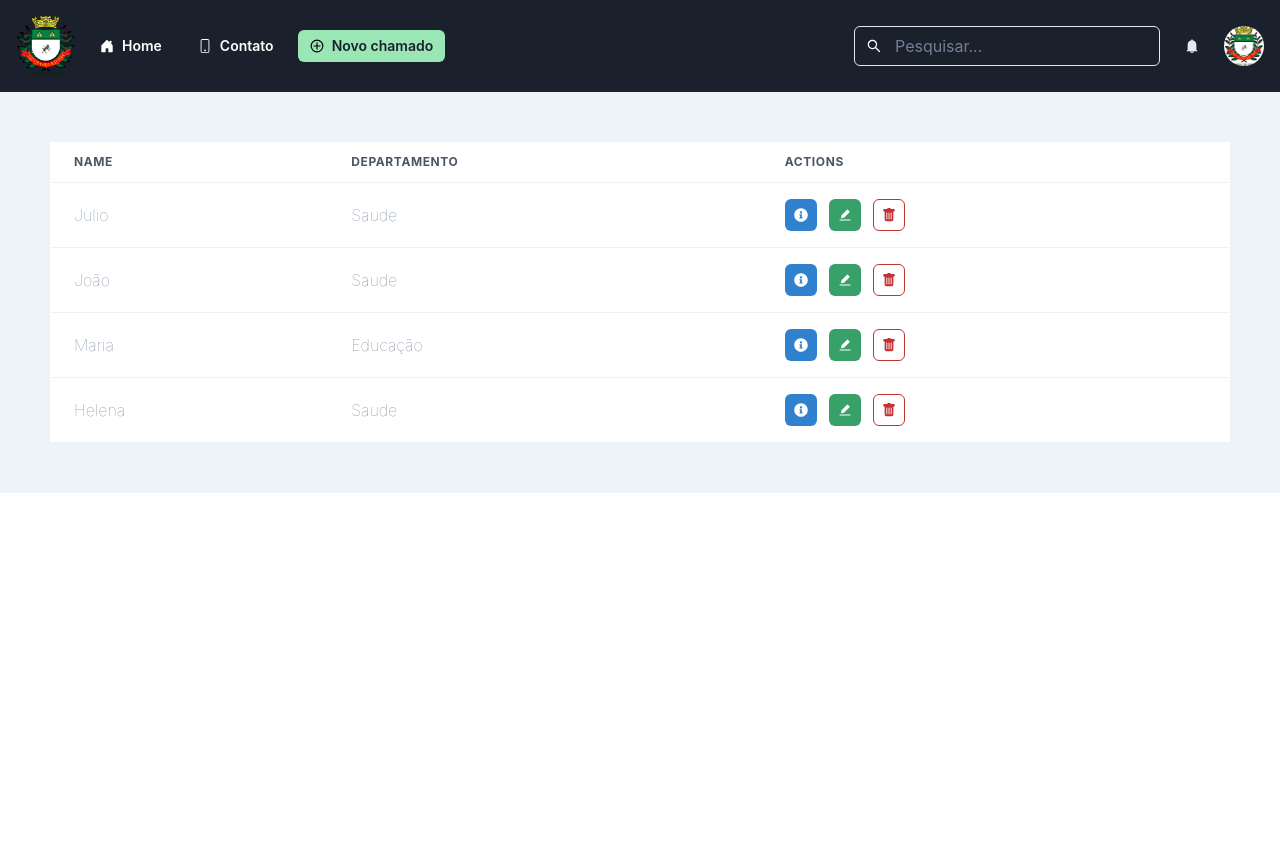
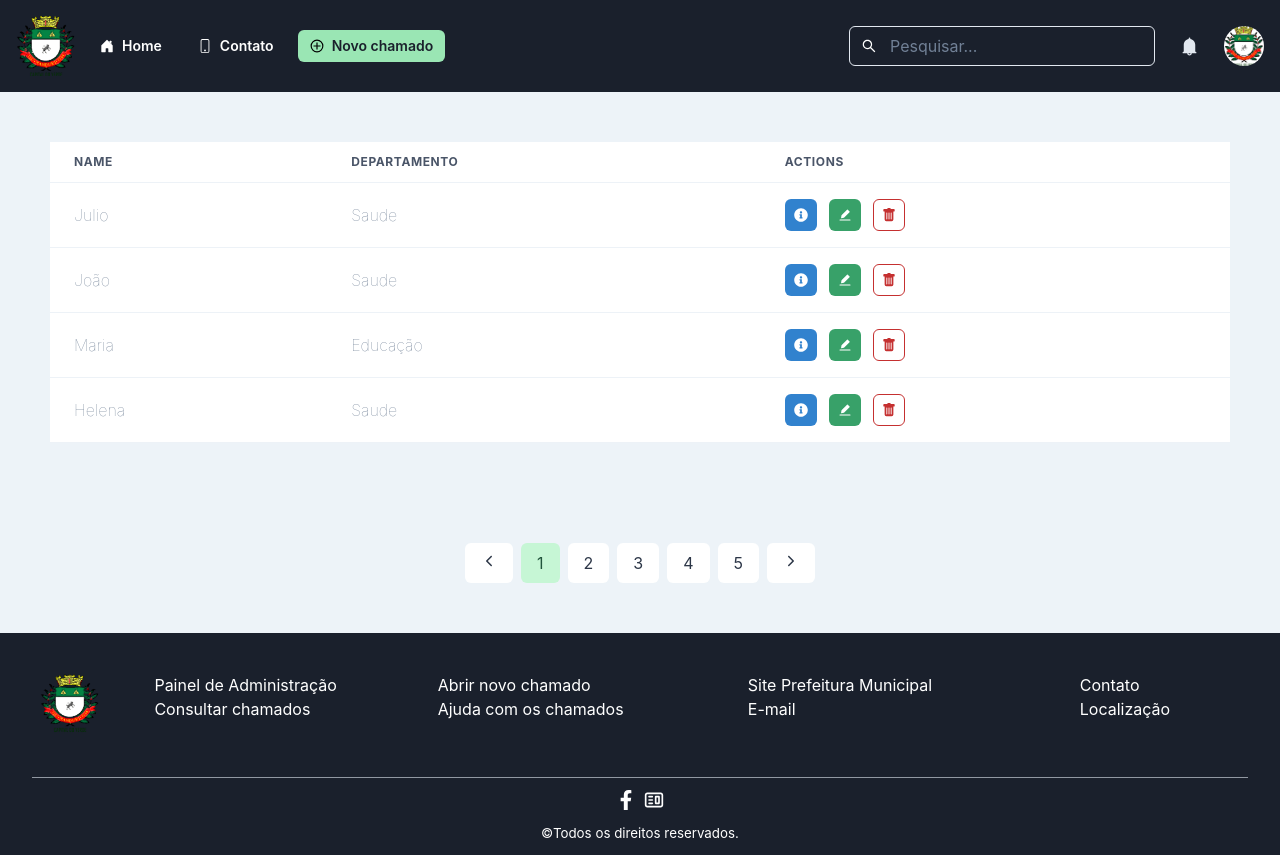
Before and after one commit to MatheusMarcelo01/ITServiceDesk, a React (Create React App) app: page /dashboard in a window 1280 px wide. Before the commit the page ends 800 px from the top, so only its background shows below. Built offline with nearby package versions, Linux system fonts and the light colour scheme.

Commit message:
add pagination

```diff
--- a/src/Components/Chamado/NavbarChamado.js
+++ b/src/Components/Chamado/NavbarChamado.js
@@ -85,14 +85,15 @@ const Choc = () => {
               display="flex"
               alignItems="center"
             >
-              <chakra.img src={Logo} alt="Logo" boxSize="60px" objectFit="cover"/>
+              <chakra.img src={Logo} alt="Logo" boxSize="60px" objectFit="cover"_hover={{ transform: 'scale(1.05)',transition: 'transform 0.3s ease'}}/>
 
               <VisuallyHidden>Choc</VisuallyHidden>
             </chakra.a>
 
             <HStack spacing={3} display={{ base: "none", md: "inline-flex" }}>
                 <Button variant="ghost" leftIcon={<BsFillHouseDoorFill/>}
-                size="sm" color="white" _hover={{ bg: 'green.700' }}
+                size="sm" color="white" _hover={{ bg: 'green.700', transform: 'scale(1.05)',
+                transition: 'transform 0.3s ease' }}
                 onClick={() => {
                   window.location.href = './Login';
                 }}
@@ -101,7 +102,8 @@ const Choc = () => {
 
               <Button
                 variant="ghost" leftIcon={<BsPhone/>}size="sm" color='white'
-                _hover={{ bg: 'green.700' }}
+                _hover={{ bg: 'green.700',transform: 'scale(1.05)',
+                transition: 'transform 0.3s ease' }}
                 onClick={() => {
                   window.location.href = 'https://www.manduri.sp.gov.br/fale-conosco/' ;
                 }}
@@ -129,12 +131,15 @@ const Choc = () => {
               color="gray.200"
               _dark={{ color: "inherit" }}
               rounded="sm"
-              _hover={{ color: "green.600", _dark: { color: "gray.600" } }}
+
+              _hover={{ color: "green.600", transform: "translateY(-2px) scale(1.05)",
+              _dark: { color: "gray.600" } }
+            }
+
             >
-              <AiFillBell />
+              <AiFillBell style={{ fontSize: "21px" }} />
               <VisuallyHidden>Notifications</VisuallyHidden>
             </chakra.a>
-
             <Avatar
               size="sm"
               name="Prefeitura"
--- a/src/Components/Dashboard/Dashboard.js
+++ b/src/Components/Dashboard/Dashboard.js
@@ -1,11 +1,17 @@
 import Navbar from './Navbardash';
 import List from './List'
+import Pagination from './Pagination'
+
+import Footer from '../Home/Footer'
 
 function Dashboard() {
     return (
       <div>
         <Navbar />
         <List />
+        <Pagination/>
+
+        <Footer/>
       </div>
     );
   }
--- a/src/Components/Dashboard/Navbardash.js
+++ b/src/Components/Dashboard/Navbardash.js
@@ -86,14 +86,14 @@ const Choc = () => {
               display="flex"
               alignItems="center"
             >
-              <chakra.img src={Logo} alt="Logo" boxSize="60px" objectFit="cover"/>
+              <chakra.img src={Logo} alt="Logo" boxSize="60px" objectFit="cover" _hover={{ transform: 'scale(1.05)',transition: 'transform 0.3s ease'}}/>
 
               <VisuallyHidden>Choc</VisuallyHidden>
             </chakra.a>
 
             <HStack spacing={3} display={{ base: "none", md: "inline-flex" }}>
                 <Button variant="ghost" leftIcon={<BsFillHouseDoorFill/>}
-                size="sm" color="white" _hover={{ bg: 'green.700' }}
+                size="sm" color="white" _hover={{ bg: 'green.700' ,transform: 'scale(1.05)' }}
                 onClick={() => {
                   window.location.href = '/';
                 }}
@@ -102,7 +102,7 @@ const Choc = () => {
 
               <Button
                 variant="ghost" leftIcon={<BsPhone/>}size="sm" color='white'
-                _hover={{ bg: 'green.700' }}
+                _hover={{ bg: 'green.700' ,transform: 'scale(1.05)'}}
                 onClick={() => {
                   window.location.href = 'https://www.manduri.sp.gov.br/fale-conosco/';
                 }}
@@ -114,7 +114,7 @@ const Choc = () => {
                 variant="solid"
                 colorScheme="brand"
                 leftIcon={<GrAddCircle />}
-                size="sm" color='gray.800' bg= 'green.200' _hover={{ bg: 'green.600' }}
+                size="sm" color='gray.800' bg= 'green.200' _hover={{ bg: 'green.600',transform: 'scale(1.05)' }}
                 onClick={() => {
                   window.location.href = './Chamado';
                 }}
@@ -142,9 +142,13 @@ const Choc = () => {
               color="gray.200"
               _dark={{ color: "inherit" }}
               rounded="sm"
-              _hover={{ color: "green.600", _dark: { color: "gray.600" } }}
+
+              _hover={{ color: "green.600", transform: "translateY(-2px) scale(1.05)",
+              _dark: { color: "gray.600" } }
+            }
+
             >
-              <AiFillBell />
+              <AiFillBell style={{ fontSize: "21px" }} />
               <VisuallyHidden>Notifications</VisuallyHidden>
             </chakra.a>
 
--- /dev/null
+++ b/src/Components/Dashboard/Pagination.js
@@ -0,0 +1,67 @@
+import React from "react";
+import { chakra, Flex, Icon } from "@chakra-ui/react";
+
+import { IoIosArrowBack, IoIosArrowForward } from "react-icons/io";
+
+const Choc = () => {
+  const PagButton = (props) => {
+    const activeStyle = {
+      bg: "green.100",
+      _dark: { bg: "black.300" },
+      color: "green.800",
+    };
+    return (
+      <chakra.button
+        mx={1}
+        px={4}
+        py={2}
+        rounded="md"
+        bg="white"
+        _dark={{ bg: "gray.800" }}
+        color="gray.700"
+        opacity={props.disabled && 0.6}
+        _hover={!props.disabled && activeStyle}
+        cursor={props.disabled && "not-allowed"}
+        {...(props.active && activeStyle)}
+      >
+        {props.children}
+      </chakra.button>
+    );
+  };
+  return (
+    <Flex
+      bg="#edf3f8"
+      _dark={{ bg: "#3e3e3e" }}
+      p={50}
+      w="full"
+      alignItems="center"
+      justifyContent="center"
+    >
+      <Flex>
+        <PagButton>
+          <Icon
+            as={IoIosArrowBack}
+            color="gray.700"
+            _dark={{ color: "gray.200" }}
+            boxSize={4}
+          />
+        </PagButton>
+        <PagButton active>1</PagButton>
+        <PagButton >2</PagButton>
+        <PagButton>3</PagButton>
+        <PagButton>4</PagButton>
+        <PagButton>5</PagButton>
+        <PagButton>
+          <Icon
+            as={IoIosArrowForward}
+            color="gray.700"
+            _dark={{ color: "gray.200" }}
+            boxSize={4}
+          />
+        </PagButton>
+      </Flex>
+    </Flex>
+  );
+};
+
+export default Choc;
--- a/src/Components/Home/Footer.js
+++ b/src/Components/Home/Footer.js
@@ -16,7 +16,6 @@ import { FaFacebookF } from "react-icons/fa";
 import { CgWebsite } from "react-icons/cg";
 import Logo from "../../Images/logo.png";
 
-
 const CompanyFooter = () => {
   return (
     <Box bg="gray.800" _dark={{ bg: "gray.600" }}>
@@ -32,10 +31,14 @@ const CompanyFooter = () => {
             src= {Logo}
             alt="Logo"
             rounded="lg"
+            _hover={{ transform: 'scale(1.05)',transition: 'transform 0.3s ease'}}
             width={{ base: "60px", lg: "60px" }}
             height={{ base: "60px", lg: "60px" }}
             my={{ base: 2, lg: 0 }}
+
+
           />
+
         </Flex>
         <HStack
           alignItems="start"
@@ -47,15 +50,15 @@ const CompanyFooter = () => {
           textAlign={{ base: "center", md: "left" }}
         >
           <Flex justify="start" direction="column">
-          <Link href="../Login" isExternal _hover={{ color: "green.600", _dark: { color: "gray.600" } }}>Painel de Administração</Link>
-          <Link href="../Login" isExternal _hover={{ color: "green.600", _dark: { color: "gray.600" } }}>Consultar chamados</Link>
+          <Link href="../Login" isExternal _hover={{ color: "green.600", transform: "translateX(5px)", _dark: { color: "gray.600" } }}>Painel de Administração</Link>
+          <Link href="../Login" isExternal _hover={{ color: "green.600", transform: "translateX(5px)", _dark: { color: "gray.600" } }}>Consultar chamados</Link>
 
 
           </Flex>
           <Flex justify="start" direction="column">
 
-          <Link href="../Chamado" isExternal _hover={{ color: "green.600", _dark: { color: "gray.600" } }}>Abrir novo chamado</Link>
-          <Link href="../Chamado" isExternal _hover={{ color: "green.600", _dark: { color: "gray.600" } }}>Ajuda com os chamados</Link>
+          <Link href="../Chamado" isExternal _hover={{ color: "green.600", transform: "translateX(5px)", _dark: { color: "gray.600" } }}>Abrir novo chamado</Link>
+          <Link href="../Chamado" isExternal _hover={{ color: "green.600", transform: "translateX(5px)", _dark: { color: "gray.600" } }}>Ajuda com os chamados</Link>
 
           </Flex>
         </HStack>
@@ -69,13 +72,13 @@ const CompanyFooter = () => {
           textAlign={{ base: "center", md: "left" }}
         >
           <Flex justify="start" direction="column">
-          <Link href="https://www.manduri.sp.gov.br/" isExternal _hover={{ color: "green.600", _dark: { color: "gray.600" } }}>Site Prefeitura Municipal</Link>
-          <Link href="https://www.manduri.sp.gov.br/webmail/" isExternal _hover={{ color: "green.600", _dark: { color: "gray.600" } }}>E-mail</Link>
+          <Link href="https://www.manduri.sp.gov.br/" isExternal _hover={{ color: "green.600", transform: "translateX(5px)", _dark: { color: "gray.600" } }}>Site Prefeitura Municipal</Link>
+          <Link href="https://www.manduri.sp.gov.br/webmail/" isExternal _hover={{ color: "green.600", transform: "translateX(5px)", _dark: { color: "gray.600" } }}>E-mail</Link>
 
           </Flex>
           <Flex justify="start" direction="column">
-            <Link href="https://www.manduri.sp.gov.br/fale-conosco/" isExternal _hover={{ color: "green.600", _dark: { color: "gray.600" } }}>Contato</Link>
-            <Link href="https://www.google.com/maps/place/23%C2%B000'12.5%22S+49%C2%B019'08.3%22W/@-23.003464,-49.3189715,17z/data=!3m1!4b1!4m4!3m3!8m2!3d-23.003464!4d-49.3189715?entry=ttu" isExternal _hover={{ color: "green.600", _dark: { color: "gray.600" } }}>Localização</Link>
+            <Link href="https://www.manduri.sp.gov.br/fale-conosco/" isExternal _hover={{ color: "green.600", transform: "translateX(5px)", _dark: { color: "gray.600" } }}>Contato</Link>
+            <Link href="https://www.google.com/maps/place/23%C2%B000'12.5%22S+49%C2%B019'08.3%22W/@-23.003464,-49.3189715,17z/data=!3m1!4b1!4m4!3m3!8m2!3d-23.003464!4d-49.3189715?entry=ttu" isExternal _hover={{ color: "green.600", transform: "translateX(5px)", _dark: { color: "gray.600" } }}>Localização</Link>
 
 
 
--- a/src/Components/Home/Home.js
+++ b/src/Components/Home/Home.js
@@ -61,7 +61,8 @@ const Choc = () => {
                     textTransform="uppercase"
                     w="fit-content"
                     bg="green.600"
-                    _hover={{ bg: 'green.800' }}
+                    _hover={{ bg: 'green.800', transform: 'scale(1.05)',
+                    transition: 'transform 0.3s ease'}}
 
                     onClick={() => {
                       window.location.href = './Chamado';
```
Also changed, not shown: src/Components/Home/Navbar.js (+20 -11 lines), src/Components/Login/NavbarLogin.js (+11 -5 lines).
